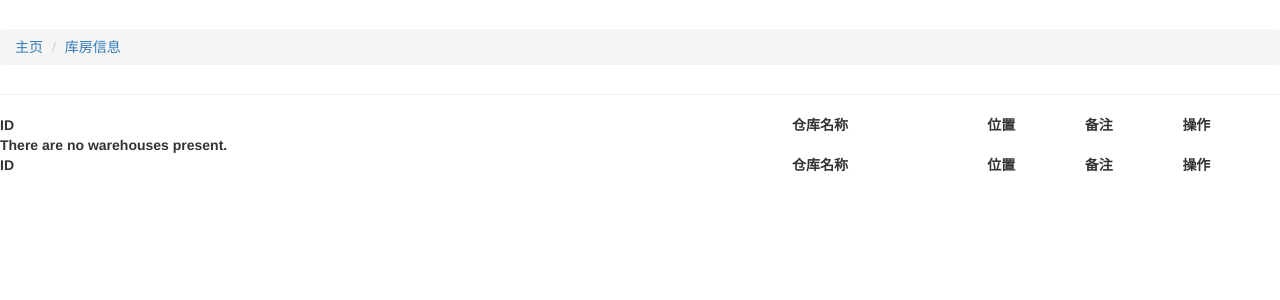
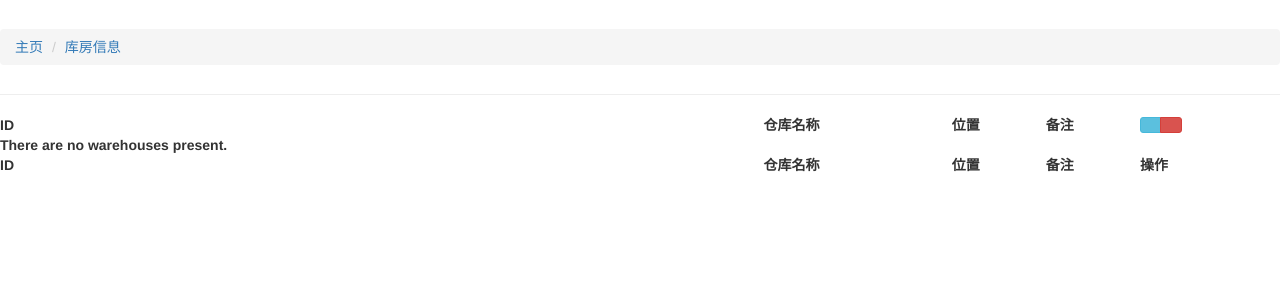
Before and after one commit to Sinchard/MyStock, a Django app: page /stock/ in a window 1280 px wide. Shown: the part 51-351 px from the top of the page. Run offline with Django 3.2, Linux system fonts and the light colour scheme; data that the repository does not hold is empty; some libraries are stand-ins or nearby versions; some web fonts are replaced.

Commit message:
add operation buttons

```diff
--- a/templates/stock/warehouse.html
+++ b/templates/stock/warehouse.html
@@ -14,7 +14,17 @@
 					<th>仓库名称</th>
 					<th>位置</th>
 					<th>备注</th>
-                    <th>操作</th>
+          <th>
+            <div class="hidden-sm hidden-xs btn-group">
+    					<a class="btn btn-xs btn-info" href="{% url 'SaveWarehouse' w.id %}">
+    						<i class="ace-icon fa fa-pencil bigger-120"></i>
+    					</a>
+
+    					<a class="btn btn-xs btn-danger" href="{% url 'DeleteWarehouse' w.id %}">
+    						<i class="ace-icon fa fa-trash-o bigger-120"></i>
+    					</a>
+    				</div>
+          </th>
 				</tr>
 			</thead>
 			{% if warehouses %}
```
